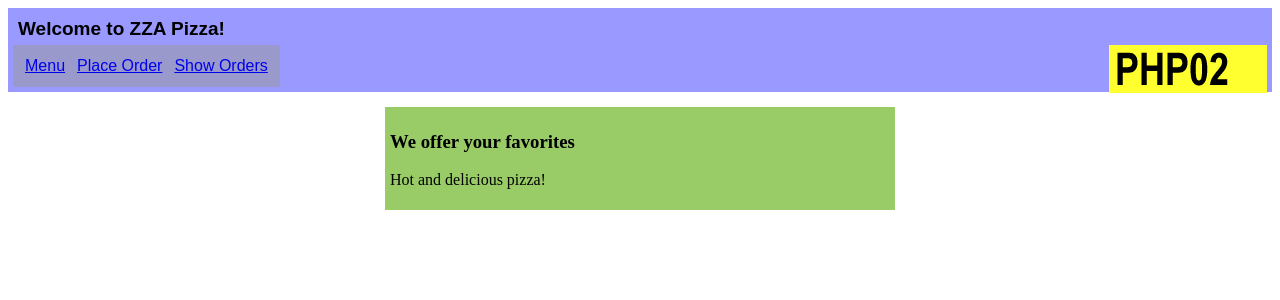
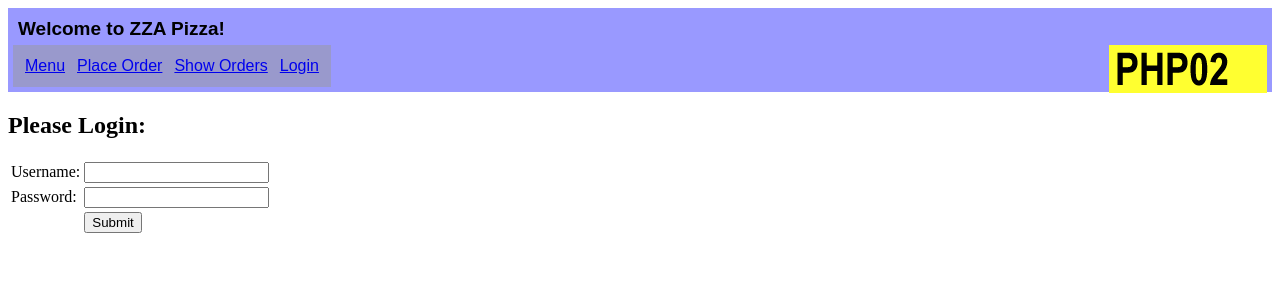
Before and after one commit to JeffRisberg/PHP02, a PHP site: page /login_form.php in a window 1280 px wide. Shown: the top 300 px of the page. Run offline with PHP 8.4, Linux system fonts and the light colour scheme.

Commit message:
Added error checking to the user login and now using Session variables
Added session variables and error checking.

```diff
--- a/_head.php
+++ b/_head.php
@@ -8,6 +8,7 @@
             <td style="padding: 5px"><a href="menu.php">Menu</a></td>
             <td style="padding: 5px"><a href="order_form.php">Place Order</a></td>
             <td style="padding: 5px"><a href="orders_show.php">Show Orders</a></td>
+            <td style="padding: 5px"><a href="login_form.php">Login</a></td>
         </tr>
     </table>
 </div>
--- /dev/null
+++ b/login_form.php
@@ -0,0 +1,31 @@
+<html>
+<head>
+    <link rel="stylesheet" href="css/styles.css"/>
+</head>
+<body>
+
+<?php
+/**
+ * Created by PhpStorm.
+ * User: Brandon
+ * Date: 10/14/2014
+ * Time: 7:07 PM
+ */
+
+include '_head.php';
+include '_connect.php';
+
+?>
+
+<h2>Please Login:</h2>
+
+<form action="login_submit.php">
+    <table>
+        <tr><td>Username:</td><td><input type="text" name="user_name"/></td></tr>
+        <tr><td>Password:</td><td><input type="password" name="password"/></td></tr>
+        <tr><td></td><td><input type="submit"/></td></tr>
+    </table>
+</form>
+
+</body>
+</html>
```
Also changed, not shown: login_submit.php (added, +14 -0 lines), order_place.php (+7 -1 lines).
